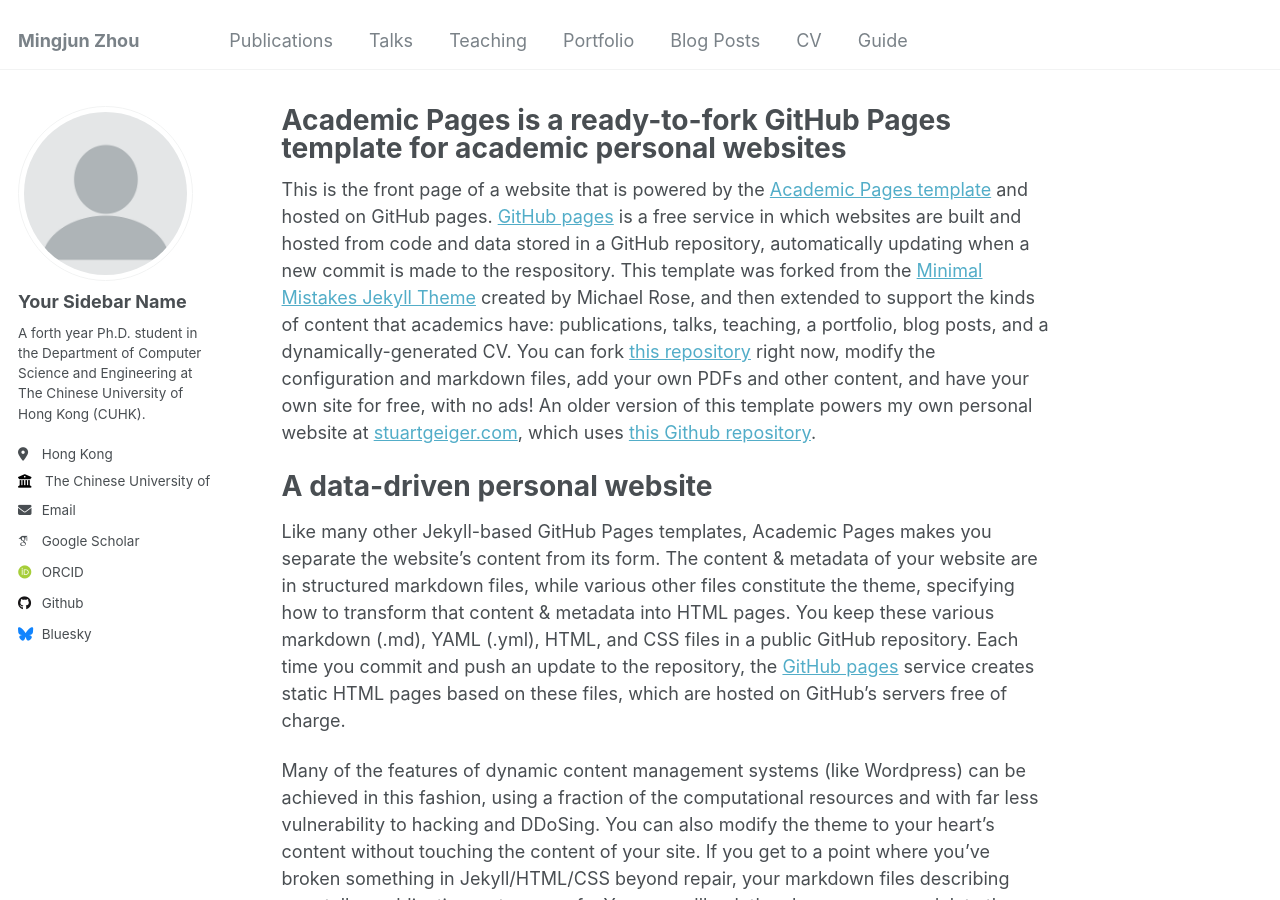
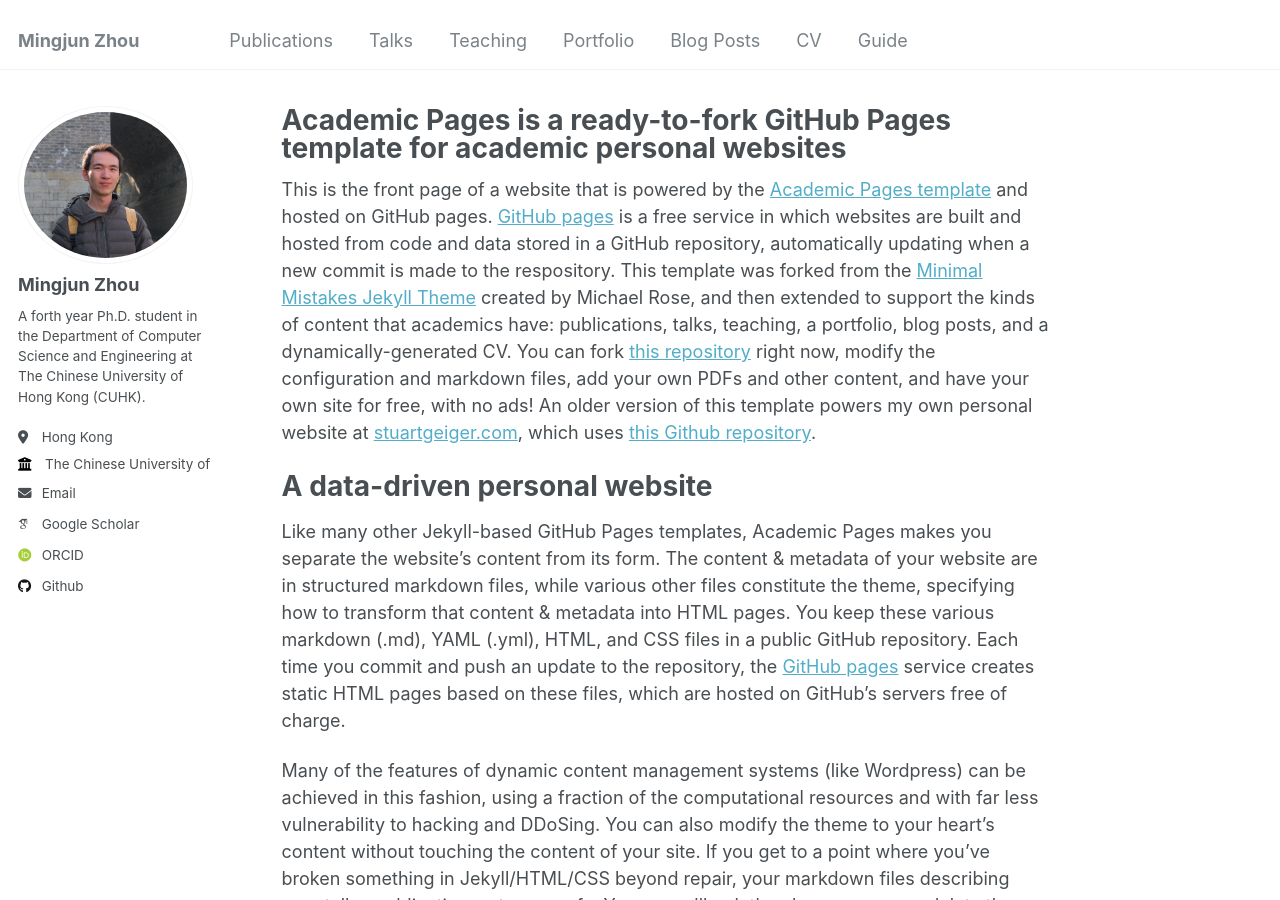
Before and after one commit to Zhmjharmgal/Zhmjharmgal.github.io, a Jekyll site: the page built from _pages/about.md, in a window 1280 px wide and 900 px high. Built offline with Jekyll 4.4.1, drawn with Linux system fonts in a browser that asks for light colours; some web fonts are replaced.

Commit message:
change profile

```diff
--- a/_config.yml
+++ b/_config.yml
@@ -22,7 +22,7 @@ repository               : "Zhmjharmgal/Zhmjharmgal.github.io"
 author:
   # Biographic information
   avatar           : "profile.png"
-  name             : "Your Sidebar Name"
+  name             : "Mingjun Zhou"
   pronouns         : # example: "she/her"
   bio              : "A forth year Ph.D. student in the Department of Computer Science and Engineering at The Chinese University of Hong Kong (CUHK)."
   location         : "Hong Kong"
@@ -48,7 +48,7 @@ author:
   stackoverflow    : # User number or user number and name (i.e., use "1" or "1/jeff-atwood")
 
   # Social media
-  bluesky          : "bsky.app" # Replace this with you Bluesky username
+  bluesky          : #"bsky.app" # Replace this with you Bluesky username
   facebook         : # Username
   flickr           : # Username
   foursquare       : # Username
```
Also changed, not shown: images/profile.png.
